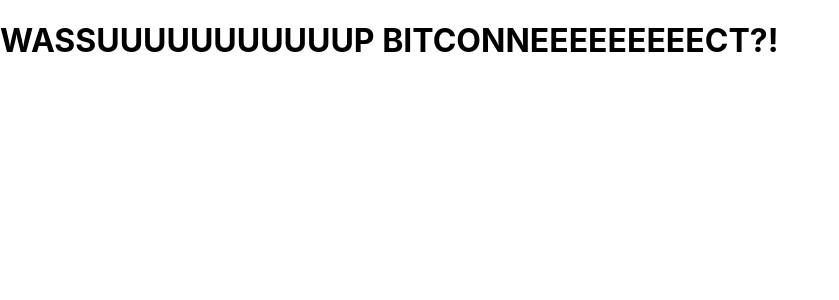
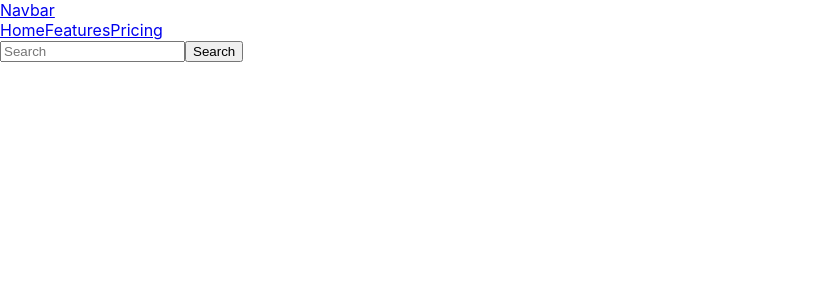
Before and after one commit to DGKSK8LIFE/awtybots-scouting-app, a React (Create React App) app in the folder frontend/: page / in a window 1280 px wide. Shown: the top 300 px of the page, without its empty margins (0-839 px from the left). Built offline with nearby package versions, Linux system fonts and the light colour scheme.

Commit message:
modularity but bootstrap stylizing aint working atm; will fix it

```diff
--- a/frontend/package.json
+++ b/frontend/package.json
@@ -7,6 +7,9 @@
     "@testing-library/react": "^9.5.0",
     "@testing-library/user-event": "^7.2.1",
     "axios": "^0.20.0",
+    "boostrap": "^2.0.0",
+    "bootstrap": "^4.5.2",
+    "jquery": "^3.5.1",
     "react": "^16.13.1",
     "react-bootstrap": "^1.3.0",
     "react-dom": "^16.13.1",
--- a/frontend/src/App.js
+++ b/frontend/src/App.js
@@ -1,9 +1,10 @@
 import React from 'react';
+import NavBar from './components/navbar';
 
 function App() {
   return (
     <div className="App">
-      <h1>WASSUUUUUUUUUUUP BITCONNEEEEEEEEECT?!</h1>
+      <NavBar></NavBar>
     </div>
   );
 }
--- /dev/null
+++ b/frontend/src/components/navbar.js
@@ -0,0 +1,19 @@
+import React from 'react';
+import { Navbar, Nav, Form, FormControl, Button  } from 'react-bootstrap';
+
+export default function NavBar() {
+    return (
+        <Navbar bg="dark" variant="dark">
+    <Navbar.Brand href="#home">Navbar</Navbar.Brand>
+    <Nav className="mr-auto">
+      <Nav.Link href="#home">Home</Nav.Link>
+      <Nav.Link href="#features">Features</Nav.Link>
+      <Nav.Link href="#pricing">Pricing</Nav.Link>
+    </Nav>
+    <Form inline>
+      <FormControl type="text" placeholder="Search" className="mr-sm-2" />
+      <Button variant="outline-info">Search</Button>
+    </Form>
+    </Navbar>
+    );
+}
```
Also changed, not shown: 1 other file (tests, documents, lock files or other folders).
